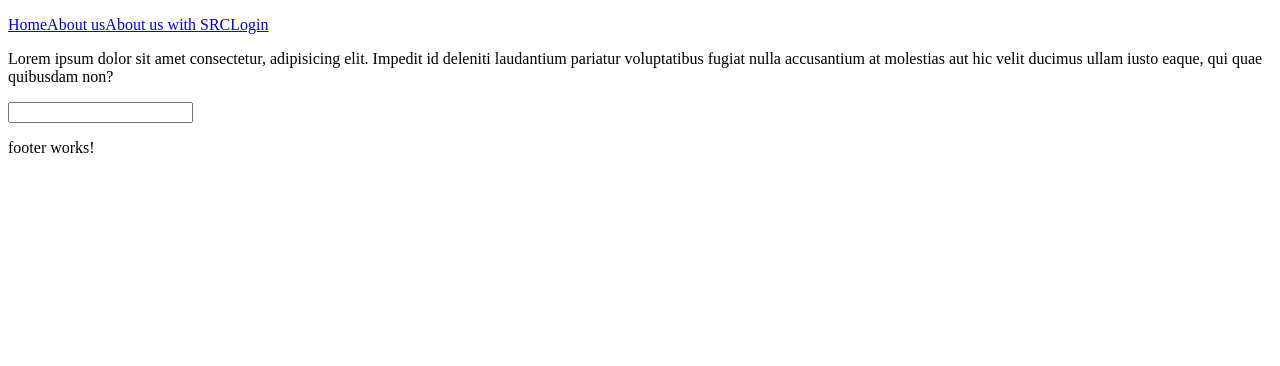
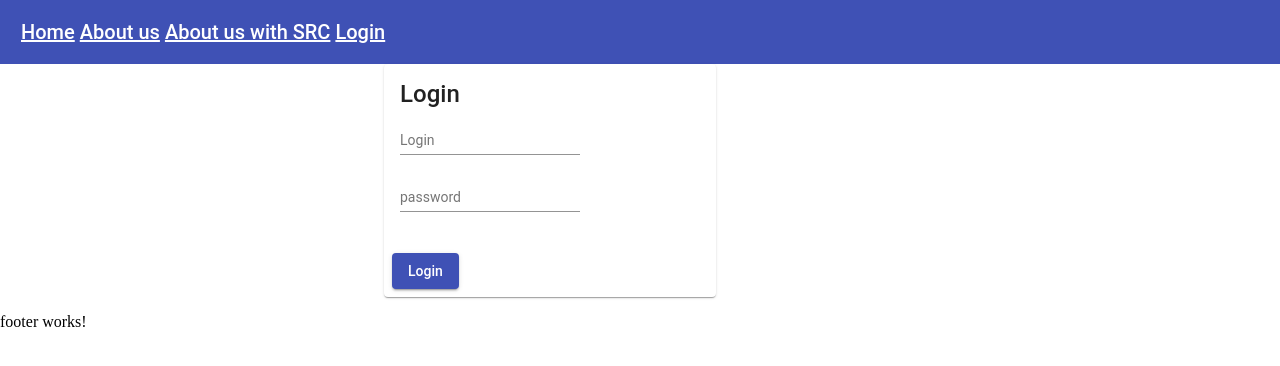
Before and after one commit to indreshpratap/tracking, an Angular app: page /login in a window 1280 px wide. Shown: the top 366 px of the page. Built offline with nearby package versions, Linux system fonts and the light colour scheme.

Commit message:
added material

```diff
--- a/package.json
+++ b/package.json
@@ -12,16 +12,19 @@
   },
   "private": true,
   "dependencies": {
-    "@angular-devkit/core": "^0.6.1",
+    "@angular-devkit/core": "0.0.29",
     "@angular/animations": "^5.0.0",
+    "@angular/cdk": "^5.2.0",
     "@angular/common": "^5.0.0",
     "@angular/compiler": "^5.0.0",
     "@angular/core": "^5.0.0",
     "@angular/forms": "^5.0.0",
     "@angular/http": "^5.0.0",
+    "@angular/material": "^5.2.0",
     "@angular/platform-browser": "^5.0.0",
     "@angular/platform-browser-dynamic": "^5.0.0",
     "@angular/router": "^5.0.0",
+    "ajv": "^6.5.0",
     "core-js": "^2.4.1",
     "rxjs": "^5.5.2",
     "zone.js": "^0.8.14"
--- a/src/app/app/components/header/header.component.html
+++ b/src/app/app/components/header/header.component.html
@@ -1,7 +1,7 @@
-<p>
+<mat-toolbar color="primary">
 <a routerLink="home">Home</a>
 <a routerLink="aboutus">About us</a>
 <a href="aboutus">About us with SRC</a>
 <a routerLink="login">Login</a>
 
-</p>
+</mat-toolbar>
--- a/src/app/core/components/login/login.component.html
+++ b/src/app/core/components/login/login.component.html
@@ -1,4 +1,20 @@
-<p>
- Lorem ipsum dolor sit amet consectetur, adipisicing elit. Impedit id deleniti laudantium pariatur voluptatibus fugiat nulla accusantium at molestias aut hic velit ducimus ullam iusto eaque, qui quae quibusdam non?
-</p>
-<input>
+<mat-card style="width: 300px;margin-left:30%">
+  <mat-card-title>Login</mat-card-title>
+  <mat-card-content>
+    <mat-form-field>
+      <input matInput type="text" placeholder="Login">
+
+    </mat-form-field>
+    <br>
+    <mat-form-field>
+      <input matInput type="password" placeholder="password">
+
+    </mat-form-field>
+
+
+  </mat-card-content>
+  <mat-card-actions>
+    <button mat-raised-button color="primary">Login</button>
+
+  </mat-card-actions>
+</mat-card>
--- a/src/app/core/core.module.ts
+++ b/src/app/core/core.module.ts
@@ -3,11 +3,12 @@ import { CommonModule } from '@angular/common';
 import { LoginComponent } from './components/login/login.component';
 import { RouterModule } from '@angular/router';
 import {routes} from "./core.routes";
+import { UiToolkitModule } from '../ui-toolkit/ui-toolkit.module';
 
 
 @NgModule({
   imports: [
-    CommonModule,
+    UiToolkitModule,
     RouterModule.forChild(routes)
   ],
   declarations: [LoginComponent]
--- /dev/null
+++ b/src/app/ui-toolkit/mat-material.ts
@@ -0,0 +1,13 @@
+import { MatCardModule } from "@angular/material/card";
+import { MatButtonModule } from "@angular/material/button";
+import { MatToolbarModule } from "@angular/material/toolbar";
+import { MatFormFieldModule } from "@angular/material/form-field";
+import { MatInputModule } from "@angular/material/input";
+
+export const MATERIAL = [
+  MatCardModule,
+  MatButtonModule,
+  MatToolbarModule,
+  MatFormFieldModule,
+  MatInputModule
+];
--- a/src/app/ui-toolkit/ui-toolkit.module.ts
+++ b/src/app/ui-toolkit/ui-toolkit.module.ts
@@ -1,10 +1,12 @@
-import { NgModule } from '@angular/core';
-import { CommonModule } from '@angular/common';
+import { NgModule } from "@angular/core";
+import { CommonModule } from "@angular/common";
+import { FormsModule } from "@angular/forms";
+import { MATERIAL } from "./mat-material";
 
+const IMP_EXP = [CommonModule, FormsModule, ...MATERIAL];
 @NgModule({
-  imports: [
-    CommonModule
-  ],
+  imports: IMP_EXP,
+  exports: IMP_EXP,
   declarations: []
 })
-export class UiToolkitModule { }
+export class UiToolkitModule {}
--- a/src/styles.css
+++ b/src/styles.css
@@ -1 +1,13 @@
 /* You can add global styles to this file, and also import other style files */
+@import "~@angular/material/prebuilt-themes/indigo-pink.css";
+
+body {
+    margin: 0;
+    padding:0;
+}
+
+mat-toolbar a {
+    color:white;
+    margin-left: 5px;
+    display: inline-block;
+}
```
Also changed, not shown: src/app/app/app.module.ts (+5 -2 lines), 1 other file (tests, documents, lock files or other folders).
